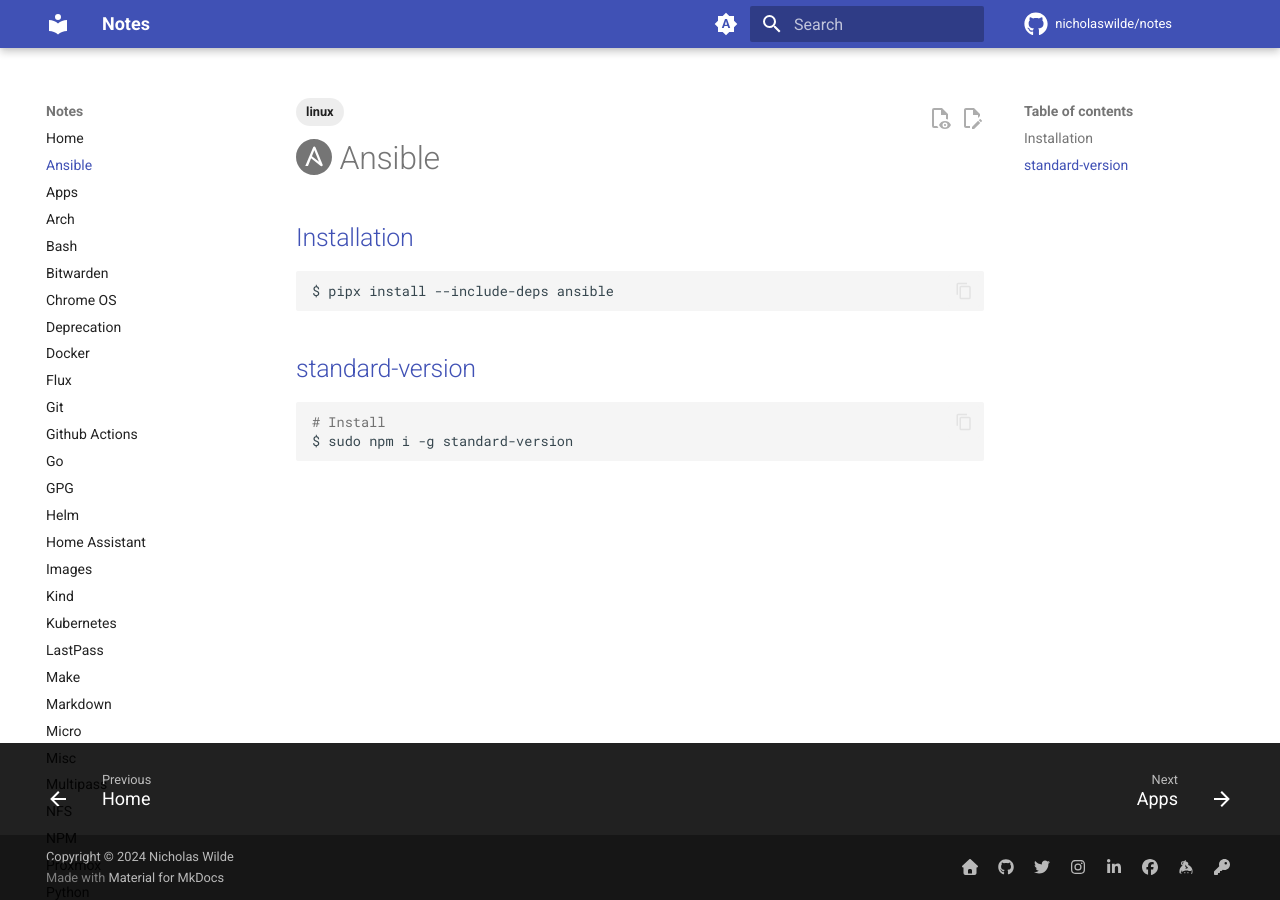
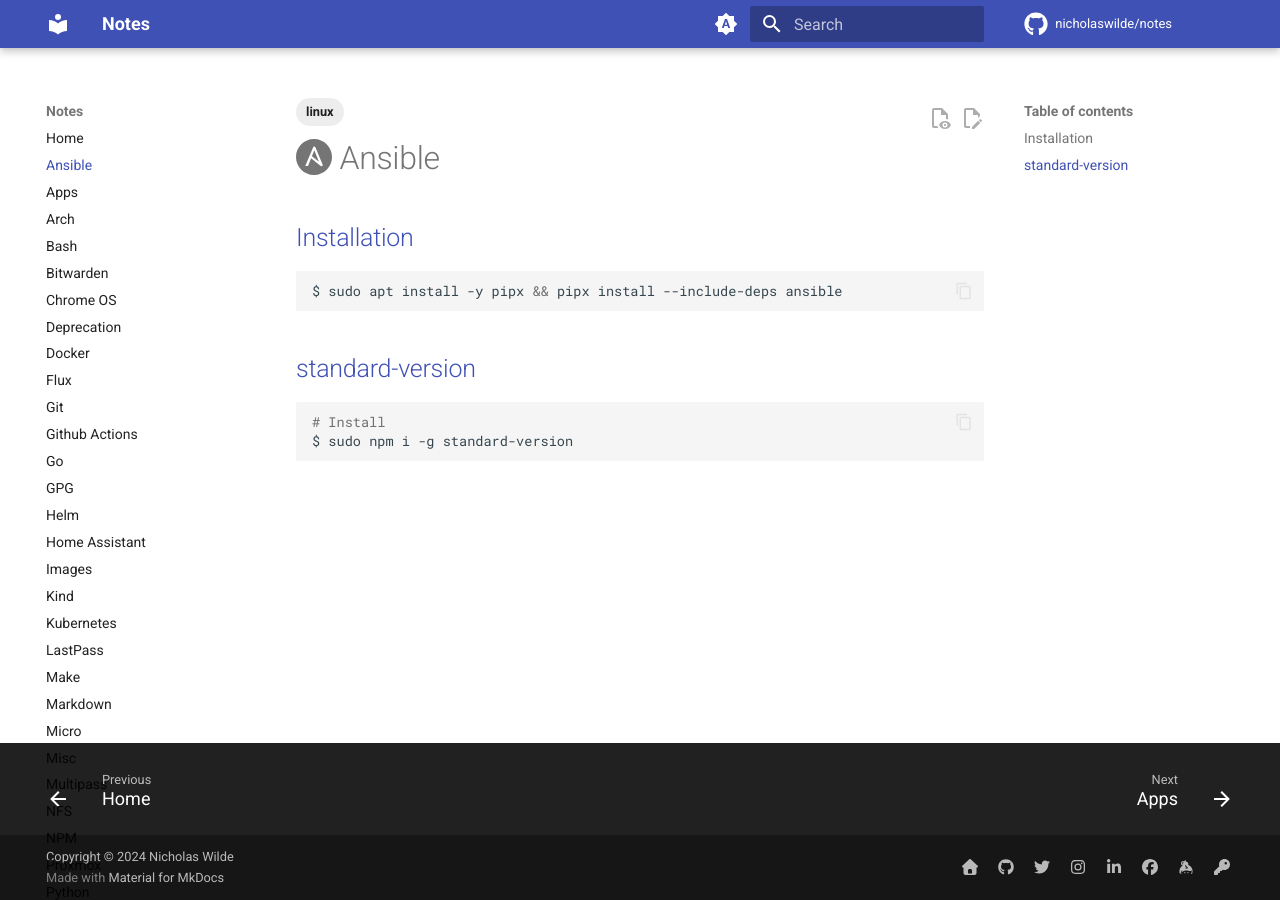
Before and after one commit to nicholaswilde/notes, an MkDocs documentation site: the page built from docs/ansible.md, in a window 1280 px wide. Built offline with MkDocs 1.6.1 and Material for MkDocs 9.7.7, drawn with Linux system fonts in a browser that asks for light colours; comment, search, counter and statistics services are not loaded.

Commit message:
update
Signed-off-by: nιcнolaѕ wιlde <ncwilde43@gmail.com>

````diff
--- a/docs/ansible.md
+++ b/docs/ansible.md
@@ -7,7 +7,7 @@
 ## [Installation][1]
 
 ```shell
-$ pipx install --include-deps ansible
+$ sudo apt install -y pipx && pipx install --include-deps ansible
 ```
 
 ## [standard-version](https://github.com/conventional-changelog/standard-version)
````
